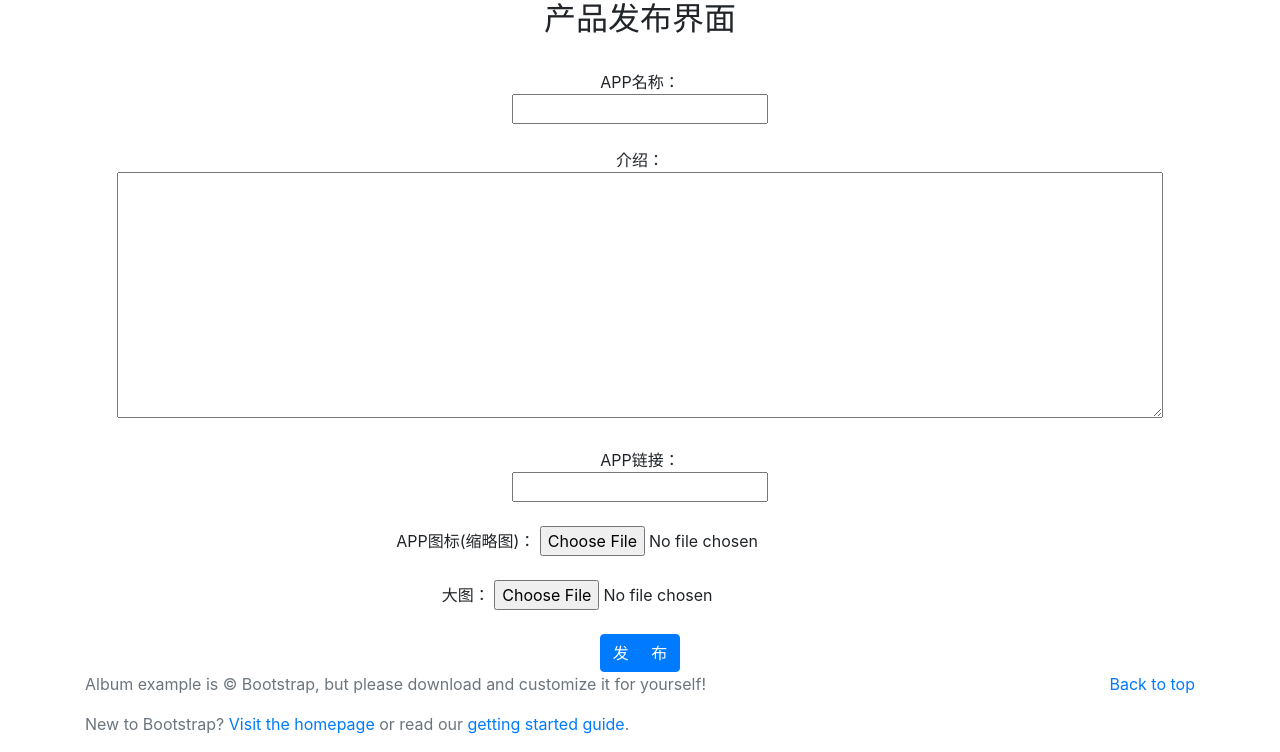
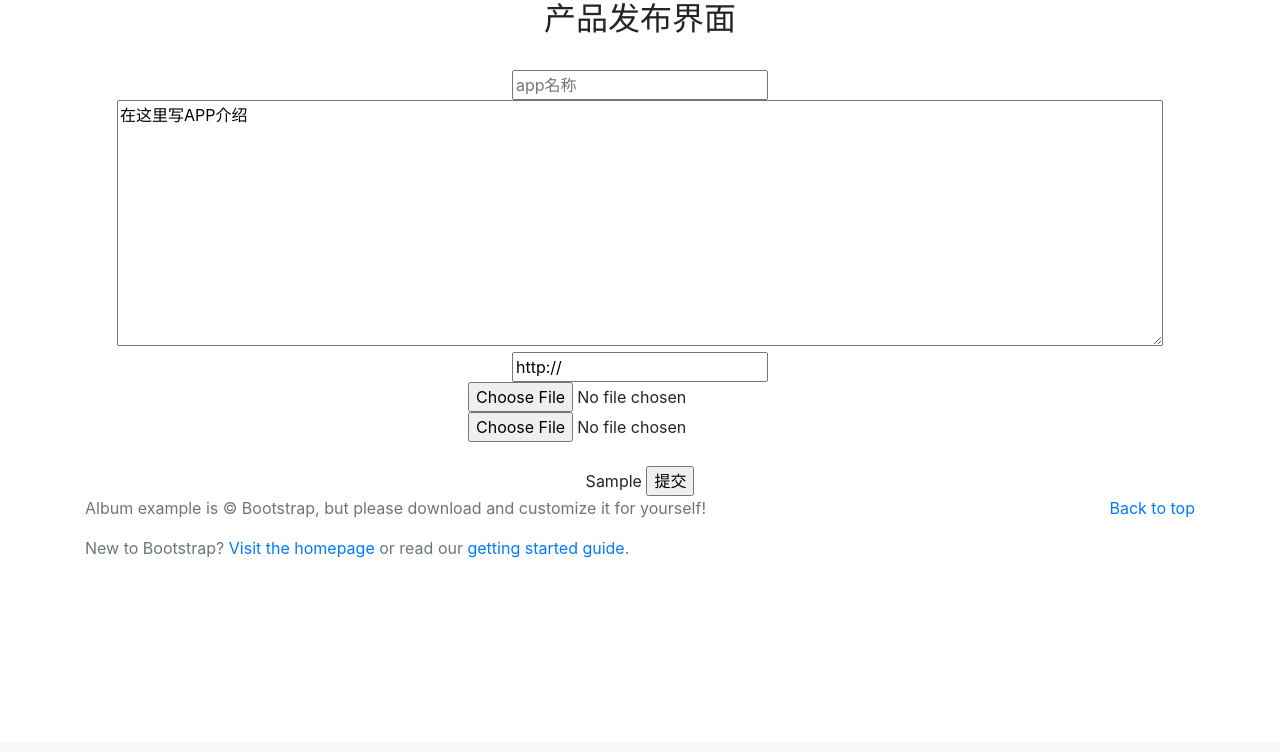
Before and after one commit to bestofQ/product_hunt, a Django app: template products/templates/publish.html in a window 1280 px wide. Shown: the part 58-810 px from the top of the page. After the commit the page ends 616 px from the top, so only its background shows below. Run offline with Django 3.2, Linux system fonts and the light colour scheme; the template is opened without the code that fills it: most values are stand-ins (such as "Sample title", 1, 10 or a date in 2020); some libraries are stand-ins or nearby versions.

Commit message:
进一步完善发布网站-2

```diff
--- a/products/templates/publish.html
+++ b/products/templates/publish.html
@@ -3,31 +3,17 @@
 {% block content %}
 <h2 align="center">产品发布界面</h2><br>
 <!-- enctype 传输的编码格式设定-->
-<form method="POST" action="{% url '发布页面' %}" align='center' enctype="multipart/from-data">
-	<!-- 防止站点攻击 -->
-	{% csrf_token %}
-	APP名称：<br>
-	<input type="text" name="APP名称"><br>
-	<br>
 
-	介绍：<br>
-	<textarea cols=100 rows=10 name="介绍"></textarea><br>
-	<br>
+<form action="{% url '发布页面' %}" method="post" enctype="multipart/form-data" align='center'>
+    {% csrf_token %}
+    <input type="text" name="app_title" placeholder="app名称"><br>
+    <textarea cols=100 rows=10 name="app_intro" >在这里写APP介绍</textarea><br>
+    <input type="text" name="app_link" value="http://"><br>
 
-	APP链接：<br>
-	<input type="text" name="APP链接"><br>
-	<br>
 
-	APP图标(缩略图)：
-	<input type="file" name="APP图标"><br>
-	<br>
-
-	           大图：
-	<input type="file" name="大图"><br>
-	<br>
-
-	<input type="submit" value="发     布" class="btn btn-primary">
-</form>
-{% endblock content %}
-
-{# <h1>这是产品列表页面</h1> #}
+    <input type="file" name="app_icon"><br>
+    <input type="file" name="app_image_icon"><br>
+    <br>
+    {{错误}}
+    <input type="submit" value="提交">
+</form>{% endblock content %}
```
Also changed, not shown: products/models.py (+20 -0 lines), products/views.py (+64 -7 lines), products/migrations/0001_initial.py (added).
